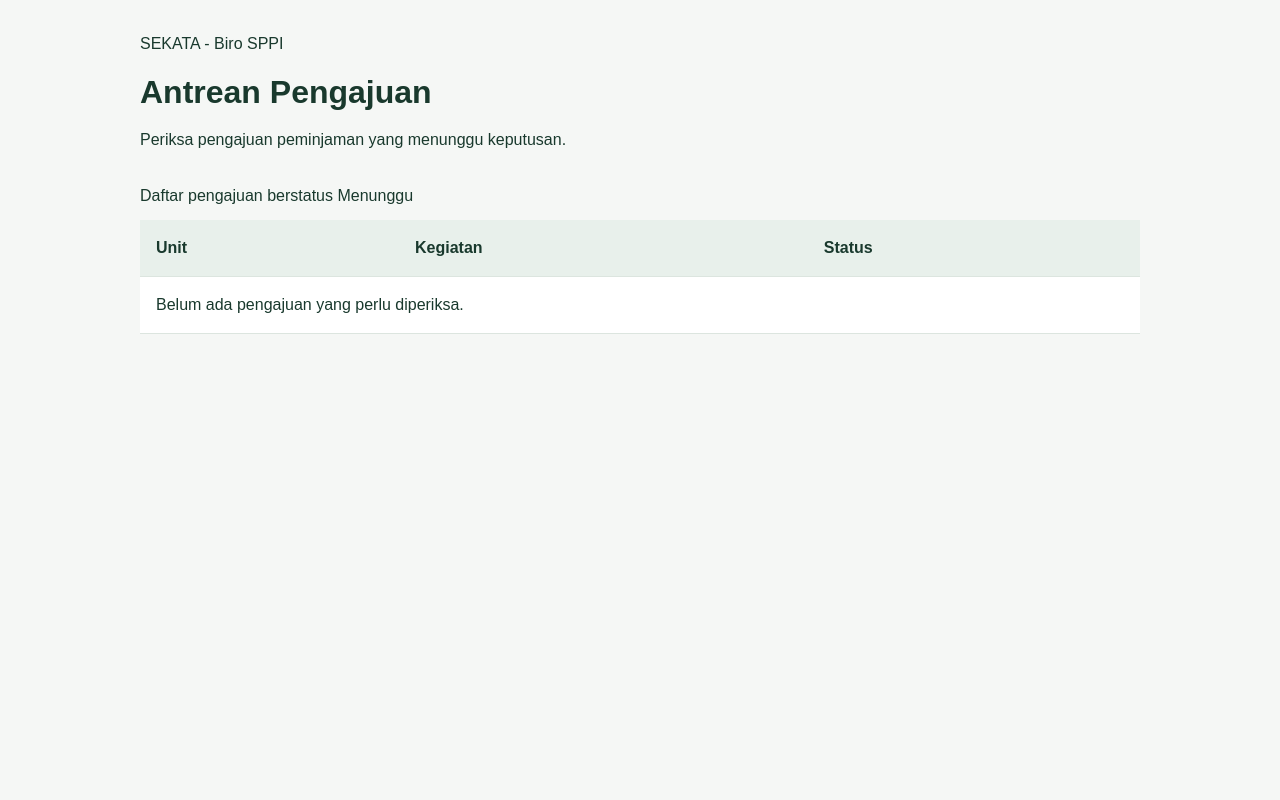
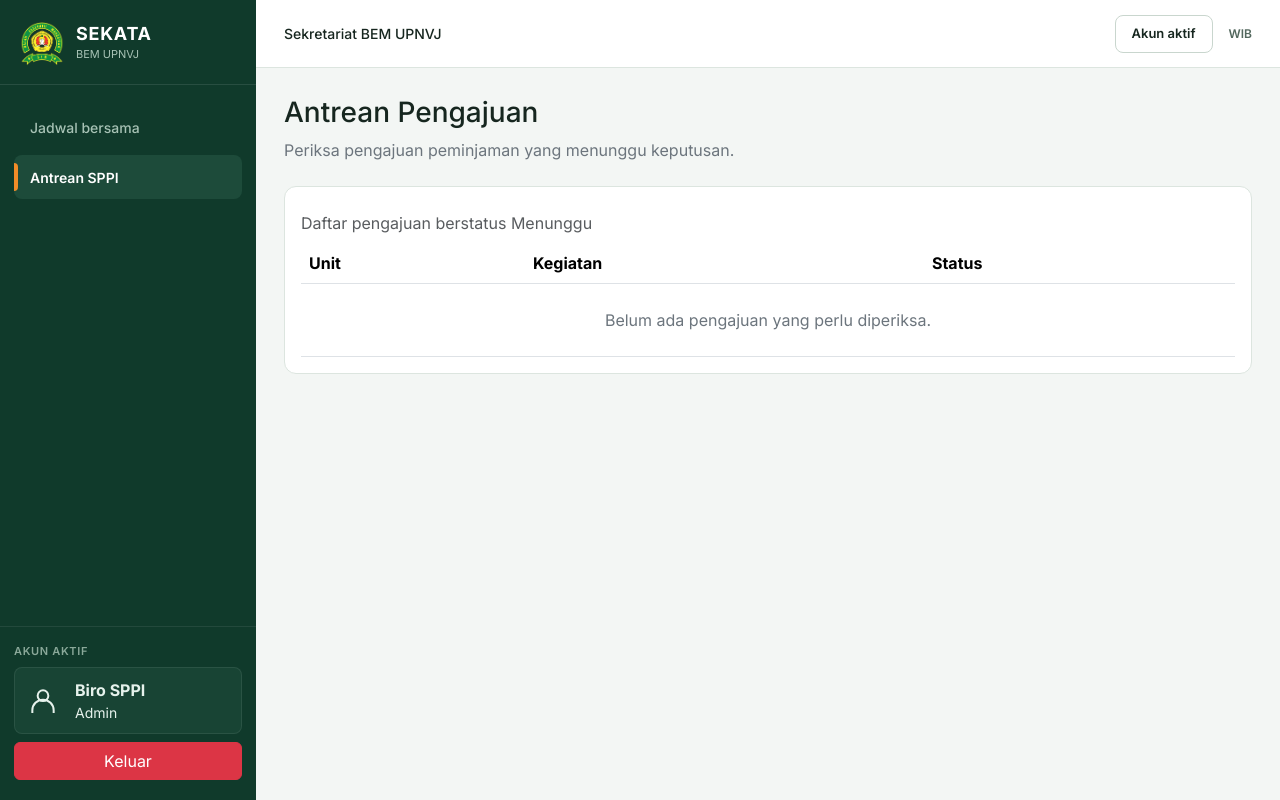
Before and after one commit to marcoreda2007-lgtm/SEKATA-BEM-UPNVJ, a Laravel app: page /admin/peminjaman in a window 1280 px wide. Run offline with Laravel 12, Linux system fonts and the light colour scheme; a user stored in the database is signed in; data comes from the database, SQL or seed files in the repository; data that the repository does not hold is empty.

Commit message:
mempercantik ui  dan mindahin style ke css external

```diff
--- a/public/css/admin-bookings.css
+++ /dev/null
@@ -1,53 +0,0 @@
-body {
-    margin: 0;
-    padding: 32px;
-    font-family: Arial, sans-serif;
-    line-height: 1.5;
-    color: #19392d;
-    background: #f5f7f5;
-}
-
-.container {
-    max-width: 1000px;
-    margin: auto;
-}
-
-.identitas {
-    margin: 0 0 12px;
-}
-
-h1 {
-    margin: 0 0 12px;
-}
-
-.deskripsi {
-    margin: 0 0 32px;
-}
-
-table {
-    width: 100%;
-    border-collapse: collapse;
-    background: white;
-}
-
-caption {
-    text-align: left;
-    padding-bottom: 12px;
-}
-
-th,
-td {
-    padding: 16px;
-    text-align: left;
-    border-bottom: 1px solid #dce5df;
-}
-
-th {
-    background: #e8f0eb;
-}
-
-.status {
-    padding: 6px 12px;
-    color: #794000;
-    background: #fff0d6;
-}
--- a/resources/views/admin/bookings/index.blade.php
+++ b/resources/views/admin/bookings/index.blade.php
@@ -1,23 +1,20 @@
-<!DOCTYPE html>
-<html lang="id">
-<head>
-    <meta charset="UTF-8">
-    <meta name="viewport" content="width=device-width, initial-scale=1.0">
-    <title>Antrean Pengajuan | SEKATA</title>
-    <link rel="stylesheet" href="{{ asset('css/admin-bookings.css') }}">
-</head>
-<body>
-    <div class="container">
-        <p class="identitas">SEKATA - Biro SPPI</p>
+@extends('layouts.app')
 
-        <h1>Antrean Pengajuan</h1>
+@section('title', 'Antrean Pengajuan | SEKATA')
 
-        <p class="deskripsi">
+@section('content')
+    <h1 class="h3 mb-2">Antrean Pengajuan</h1>
+
+    <p class="text-secondary mb-4">
         Periksa pengajuan peminjaman yang menunggu keputusan.
     </p>
 
-        <table>
-            <caption>Daftar pengajuan berstatus Menunggu</caption>
+    <div class="sekata-card p-3">
+        <div class="table-responsive">
+            <table class="table align-middle mb-0">
+                <caption class="caption-top">
+                    Daftar pengajuan berstatus Menunggu
+                </caption>
 
                 <thead>
                     <tr>
@@ -33,14 +30,14 @@
                             <td>{{ $booking->user->unit_name }}</td>
                             <td>{{ $booking->activity_description }}</td>
                             <td>
-                            <span class="status">
+                                <span class="pill-menunggu">
                                     {{ $booking->status }}
                                 </span>
                             </td>
                         </tr>
                     @empty
                         <tr>
-                        <td colspan="3">
+                            <td colspan="3" class="text-center text-secondary py-4">
                                 Belum ada pengajuan yang perlu diperiksa.
                             </td>
                         </tr>
@@ -48,5 +45,5 @@
                 </tbody>
             </table>
         </div>
-</body>
-</html>
+    </div>
+@endsection
--- a/resources/views/layouts/app.blade.php
+++ b/resources/views/layouts/app.blade.php
@@ -1,5 +1,6 @@
 <!DOCTYPE html>
 <html lang="id">
+
 <head>
     <meta charset="UTF-8">
     <meta name="viewport" content="width=device-width, initial-scale=1.0">
@@ -8,224 +9,10 @@
     <link rel="preconnect" href="https://fonts.gstatic.com" crossorigin>
     <link href="https://fonts.googleapis.com/css2?family=Inter:wght@400;500;600;700;800&display=swap" rel="stylesheet">
     <link href="https://cdn.jsdelivr.net/npm/bootstrap@5.3.3/dist/css/bootstrap.min.css" rel="stylesheet">
-    <style>
-        :root {
-            --hijau-bem: #146344;
-            --hijau-gelap: #103A2B;
-            --hijau-nav: #1D4B3A;
-            --oranye-gelora: #F28C28;
-            --bg-canvas: #F3F6F4;
-            --ink: #16261F;
-            --muted: #53685E;
-            --line: #DCE5DF;
-            --status-disetujui: #E3F0E7;
-            --status-menunggu: #FFF0DD;
-            --status-perbaikan: #FAE8E4;
-        }
-        * {
-            box-sizing: border-box;
-        }
-        body {
-            margin: 0;
-            font-family: 'Inter', system-ui, -apple-system, sans-serif;
-            background-color: var(--bg-canvas);
-            color: var(--ink);
-            min-height: 100vh;
-        }
-        .btn-sekata-primary {
-            background-color: var(--hijau-bem);
-            border: 1px solid var(--hijau-bem);
-            color: #ffffff;
-            font-weight: 600;
-            font-size: 14px;
-            min-height: 44px;
-            border-radius: 8px;
-            padding: 10px 18px;
-            transition: background-color 0.15s ease;
-        }
-        .btn-sekata-primary:hover {
-            background-color: var(--hijau-gelap);
-            border-color: var(--hijau-gelap);
-            color: #ffffff;
-        }
-        .btn-sekata-secondary {
-            background-color: #ffffff;
-            border: 1px solid #C9D6CE;
-            color: var(--ink);
-            font-weight: 600;
-            font-size: 14px;
-            min-height: 44px;
-            border-radius: 8px;
-            padding: 10px 16px;
-        }
-        .btn-sekata-secondary:hover {
-            background-color: #F7FAF8;
-            border-color: #9FB3A7;
-            color: var(--ink);
-        }
-        .form-control, .form-select {
-            min-height: 44px;
-            border: 1px solid #C5D3CB;
-            border-radius: 8px;
-            font-size: 14px;
-        }
-        .form-control:focus, .form-select:focus {
-            border-color: var(--hijau-bem);
-            box-shadow: 0 0 0 3px rgba(20, 99, 68, 0.15);
-        }
-        .sekata-card {
-            background: #ffffff;
-            border: 1px solid var(--line);
-            border-radius: 12px;
-        }
-        .pill-disetujui {
-            background-color: var(--status-disetujui);
-            color: #146344;
-            border-radius: 999px;
-            padding: 4px 12px;
-            font-size: 12px;
-            font-weight: 600;
-        }
-        .pill-menunggu {
-            background-color: var(--status-menunggu);
-            color: #9A5510;
-            border-radius: 999px;
-            padding: 4px 12px;
-            font-size: 12px;
-            font-weight: 600;
-        }
-        .pill-perbaikan {
-            background-color: var(--status-perbaikan);
-            color: #9E2A2B;
-            border-radius: 999px;
-            padding: 4px 12px;
-            font-size: 12px;
-            font-weight: 600;
-        }
-
-        /* Authenticated Sidebar Shell */
-        .app-shell {
-            display: flex;
-            min-height: 100vh;
-        }
-        .sekata-sidebar {
-            width: 256px;
-            background-color: var(--hijau-gelap);
-            color: #ffffff;
-            display: flex;
-            flex-direction: column;
-            flex-shrink: 0;
-        }
-        .sidebar-brand {
-            padding: 22px 20px 18px;
-            border-bottom: 1px solid rgba(255, 255, 255, 0.1);
-            display: flex;
-            align-items: center;
-            gap: 12px;
-            text-decoration: none;
-            color: #ffffff;
-        }
-        .brand-emblem {
-            width: 44px;
-            height: 44px;
-            display: flex;
-            align-items: center;
-            justify-content: center;
-            flex-shrink: 0;
-        }
-        .brand-emblem img {
-            width: 100%;
-            height: 100%;
-            object-fit: contain;
-            mix-blend-mode: lighten;
-        }
-        .sidebar-nav {
-            padding: 20px 14px;
-            flex-grow: 1;
-            display: flex;
-            flex-direction: column;
-            gap: 6px;
-        }
-        .sidebar-link {
-            position: relative;
-            display: flex;
-            align-items: center;
-            min-height: 44px;
-            padding: 10px 16px;
-            border-radius: 8px;
-            color: #A7C2B5;
-            text-decoration: none;
-            font-size: 14px;
-            font-weight: 500;
-            transition: all 0.15s ease;
-        }
-        .sidebar-link:hover {
-            background-color: rgba(255, 255, 255, 0.06);
-            color: #ffffff;
-        }
-        .sidebar-link.active {
-            background-color: var(--hijau-nav);
-            color: #ffffff;
-            font-weight: 600;
-        }
-        .sidebar-link.active::before {
-            content: '';
-            position: absolute;
-            left: 0;
-            top: 8px;
-            bottom: 8px;
-            width: 4px;
-            border-radius: 0 4px 4px 0;
-            background-color: var(--oranye-gelora);
-        }
-        .sidebar-footer {
-            padding: 16px 14px 20px;
-            border-top: 1px solid rgba(255, 255, 255, 0.08);
-        }
-        .active-account-box {
-            background-color: #184434;
-            border: 1px solid rgba(255, 255, 255, 0.08);
-            border-radius: 8px;
-            padding: 10px 12px;
-            font-size: 13px;
-            font-weight: 600;
-            color: #E6F2EC;
-            text-align: center;
-        }
-        .app-main-wrapper {
-            flex-grow: 1;
-            display: flex;
-            flex-direction: column;
-            min-width: 0;
-        }
-        .sekata-topbar {
-            background-color: #ffffff;
-            border-bottom: 1px solid var(--line);
-            min-height: 68px;
-            padding: 12px 28px;
-            display: flex;
-            align-items: center;
-            justify-content: space-between;
-            gap: 16px;
-        }
-        .sekata-content {
-            padding: 28px;
-            flex-grow: 1;
-        }
-        @media (max-width: 991.98px) {
-            .sekata-sidebar.desktop-only {
-                display: none;
-            }
-            .sekata-topbar {
-                padding: 12px 16px;
-            }
-            .sekata-content {
-                padding: 20px 16px;
-            }
-        }
-    </style>
+    <link rel="stylesheet" href="{{ asset('css/app.css') }}">
     @stack('styles')
 </head>
+
 <body>
     @auth
         <div class="app-shell">
@@ -247,22 +34,37 @@
                     </a>
 
                     @if(auth()->user()->isAdmin())
-                    <a href="{{ url('/admin/peminjaman') }}" class="sidebar-link {{ request()->is('admin/peminjaman*') ? 'active' : '' }}">
+                        <a href="{{ url('/admin/peminjaman') }}"
+                            class="sidebar-link {{ request()->is('admin/peminjaman*') ? 'active' : '' }}">
                             Antrean SPPI
                         </a>
                     @endif
                 </nav>
 
                 <div class="sidebar-footer">
-                <div class="text-uppercase mb-2" style="font-size: 11px; letter-spacing: 0.06em; color: #8AA899; font-weight: 600;">
+                    <div class="text-uppercase mb-2"
+                        style="font-size: 11px; letter-spacing: 0.06em; color: #8AA899; font-weight: 600;">
                         Akun Aktif
                     </div>
-                <div class="active-account-box mb-2">
-                    {{ auth()->user()->unit_name }} · {{ auth()->user()->isAdmin() ? 'Admin' : 'Peminjam' }}
+                    <div class="active-account-box d-flex align-items-center gap-3 mb-2">
+                        <svg width="32" height="32" viewBox="0 0 24 24" fill="none" stroke="currentColor" stroke-width="1.5"
+                            class="flex-shrink-0" aria-hidden="true">
+                            <circle cx="12" cy="8" r="4"></circle>
+                            <path d="M4 21v-2a8 8 0 0 1 16 0v2"></path>
+                        </svg>
+
+                        <div class="text-start">
+                            <div class="fw-bold">
+                                {{ auth()->user()->unit_name }}
+                            </div>
+                            <div class="small fw-normal">
+                                {{ auth()->user()->isAdmin() ? 'Admin' : 'Peminjam' }}
+                            </div>
+                        </div>
                     </div>
                     <form method="POST" action="{{ route('logout') }}">
                         @csrf
-                    <button type="submit" class="btn btn-sm w-100 text-white-50" style="min-height: 38px; border: 1px solid rgba(255,255,255,0.16); border-radius: 8px; font-size: 13px;">
+                        <button type="submit" class="btn btn-danger w-100">
                             Keluar
                         </button>
                     </form>
@@ -270,11 +72,12 @@
             </aside>
 
             {{-- Mobile Offcanvas Drawer --}}
-        <div class="offcanvas offcanvas-start text-white" tabindex="-1" id="mobileSidebar" style="background-color: var(--hijau-gelap); width: 260px;">
+            <div class="offcanvas offcanvas-start text-white" tabindex="-1" id="mobileSidebar"
+                style="background-color: var(--hijau-gelap); width: 260px;">
                 <div class="offcanvas-header border-bottom border-secondary border-opacity-25">
                     <div class="d-flex align-items-center gap-2">
                         <div class="brand-emblem" style="width: 36px; height: 36px;">
-                        <img src="{{ asset('images/logo-bem.jpg') }}" alt="BEM UPNVJ">
+                            <img src="{{ asset('images/logo-bem.png') }}" alt="BEM UPNVJ">
                         </div>
                         <span class="fw-bold">SEKATA · BEM UPNVJ</span>
                     </div>
@@ -286,18 +89,34 @@
                             Jadwal bersama
                         </a>
                         @if(auth()->user()->isAdmin())
-                        <a href="{{ url('/admin/peminjaman') }}" class="sidebar-link {{ request()->is('admin/peminjaman*') ? 'active' : '' }}">
+                            <a href="{{ url('/admin/peminjaman') }}"
+                                class="sidebar-link {{ request()->is('admin/peminjaman*') ? 'active' : '' }}">
                                 Antrean SPPI
                             </a>
                         @endif
                     </nav>
                     <div class="sidebar-footer">
-                    <div class="active-account-box mb-2">
-                        {{ auth()->user()->unit_name }} · {{ auth()->user()->isAdmin() ? 'Admin' : 'Peminjam' }}
+                        <div class="active-account-box d-flex align-items-center gap-3 mb-2">
+                            <svg width="32" height="32" viewBox="0 0 24 24" fill="none" stroke="currentColor"
+                                stroke-width="1.5" class="flex-shrink-0" aria-hidden="true">
+                                <circle cx="12" cy="8" r="4"></circle>
+                                <path d="M4 21v-2a8 8 0 0 1 16 0v2"></path>
+                            </svg>
+
+                            <div class="text-start">
+                                <div class="fw-bold">
+                                    {{ auth()->user()->unit_name }}
+                                </div>
+                                <div class="small fw-normal">
+                                    {{ auth()->user()->isAdmin() ? 'Admin' : 'Peminjam' }}
+                                </div>
+                            </div>
                         </div>
                         <form method="POST" action="{{ route('logout') }}">
                             @csrf
-                        <button type="submit" class="btn btn-sm btn-outline-light w-100" style="min-height: 38px;">Keluar</button>
+                            <button type="submit" class="btn btn-danger w-100">
+                                Keluar
+                            </button>
                         </form>
                     </div>
                 </div>
@@ -307,7 +126,8 @@
             <div class="app-main-wrapper">
                 <header class="sekata-topbar">
                     <div class="d-flex align-items-center gap-2">
-                    <button class="btn btn-sekata-secondary d-lg-none px-2 py-1" style="min-height: 38px;" type="button" data-bs-toggle="offcanvas" data-bs-target="#mobileSidebar">
+                        <button class="btn btn-sekata-secondary d-lg-none px-2 py-1" style="min-height: 38px;" type="button"
+                            data-bs-toggle="offcanvas" data-bs-target="#mobileSidebar">
                             ☰
                         </button>
                         <span class="fw-medium" style="font-size: 14px; color: var(--ink);">Sekretariat BEM UPNVJ</span>
@@ -317,7 +137,8 @@
                         {{-- Slot notifikasi untuk modul Adis --}}
                         @yield('notifications')
 
-                    <span class="btn-sekata-secondary d-none d-sm-inline-flex align-items-center py-1 px-3" style="min-height: 38px; font-size: 13px; cursor: default;">
+                        <span class="btn-sekata-secondary d-none d-sm-inline-flex align-items-center py-1 px-3"
+                            style="min-height: 38px; font-size: 13px; cursor: default;">
                             Akun aktif
                         </span>
                         <span class="fw-semibold" style="font-size: 12px; color: var(--muted);">WIB</span>
@@ -349,7 +170,8 @@
                                         {{ auth()->user()->isAdmin() ? 'Antrean Biro SPPI' : 'Jadwal sekretariat' }}
                                     </h1>
                                     <p class="mb-0" style="color: var(--muted); font-size: 14px;">
-                                    Masuk sebagai <strong>{{ auth()->user()->name }}</strong> ({{ auth()->user()->unit_name }}).
+                                        Masuk sebagai <strong>{{ auth()->user()->name }}</strong>
+                                        ({{ auth()->user()->unit_name }}).
                                     </p>
                                 </div>
                                 <span class="pill-disetujui">Role: {{ strtoupper(auth()->user()->role) }}</span>
@@ -366,4 +188,5 @@
     <script src="https://cdn.jsdelivr.net/npm/bootstrap@5.3.3/dist/js/bootstrap.bundle.min.js"></script>
     @stack('scripts')
 </body>
+
 </html>
```
Also changed, not shown: public/css/login.css (added, +41 -0 lines), resources/views/auth/login.blade.php (+1 -43 lines), public/css/app.css (added). Lines whose indentation alone changed are shown as unchanged.
